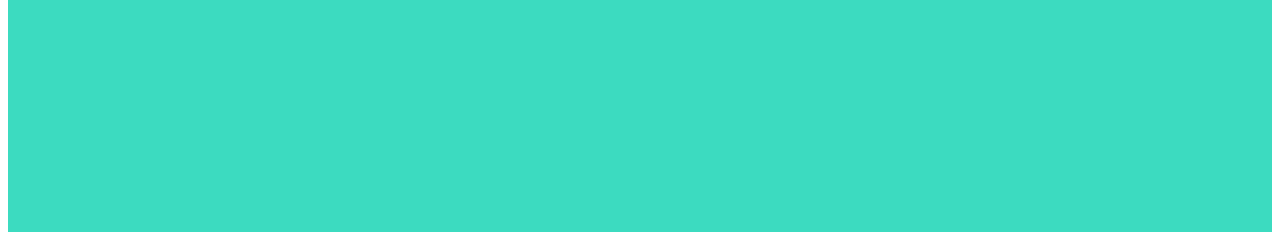
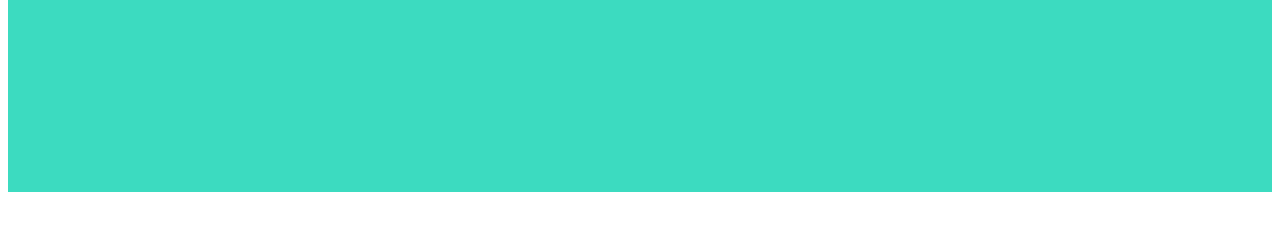
Before and after one commit to Adalab/modulo-1-evaluacion-intermedia-Cristinapontijas, a plain HTML site: page index.html in a window 1280 px wide. Shown: the part 558-800 px from the top of the page. Drawn offline with Linux system fonts and the light colour scheme.

Commit message:
eliminating vertical scroll

```diff
--- a/css/styles.css
+++ b/css/styles.css
@@ -16,6 +16,7 @@ body {
   display: flex;
   flex-direction: column;
   align-items: center;
+  overflow: hidden;
 }
 
 .menu ul {
@@ -52,7 +53,7 @@ body {
 /* main */
 
 .main {
-  height: 80vh;
+  height: 75vh;
   background-color: #3cdbc0;
   text-align: center;
   color: #ffffff;
```
